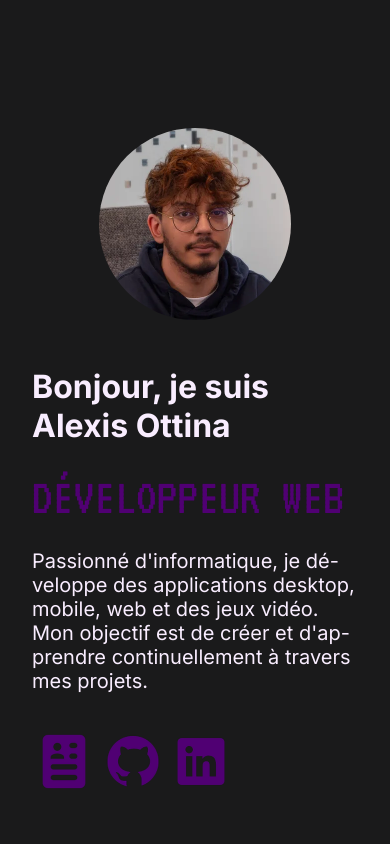
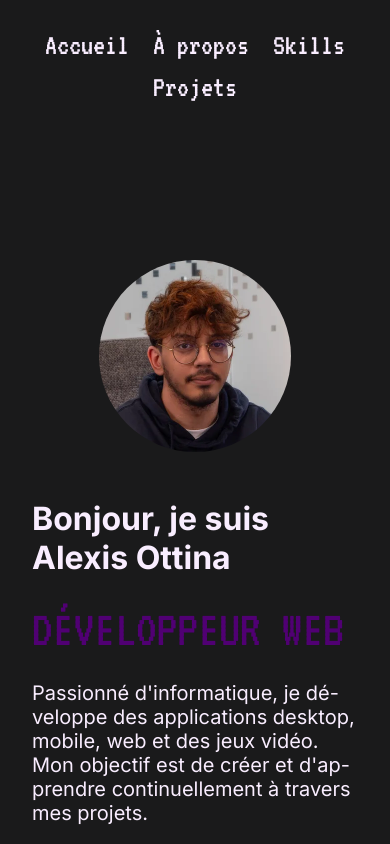
Before and after one commit to masterDev95/portfolio-2026, a plain HTML site: page index.html in a window 390 px wide. Shown: the top 844 px of the page. Drawn offline with Linux system fonts and the light colour scheme.

Commit message:
Update navigation styles for responsiveness

```diff
--- a/style.css
+++ b/style.css
@@ -440,8 +440,11 @@ p {
     --know-more-button-font-size: 15px;
   }
 
-  nav {
-    display: none;
+  #nav-list {
+    flex-wrap: wrap;
+    gap: 12px 24px;
+    padding: 0 1rem;
+    font-size: 30px;
   }
 
   main {
```
